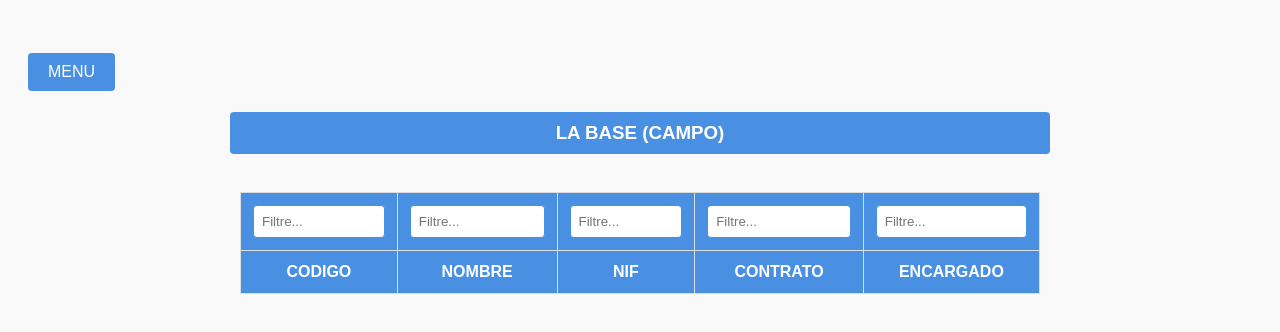
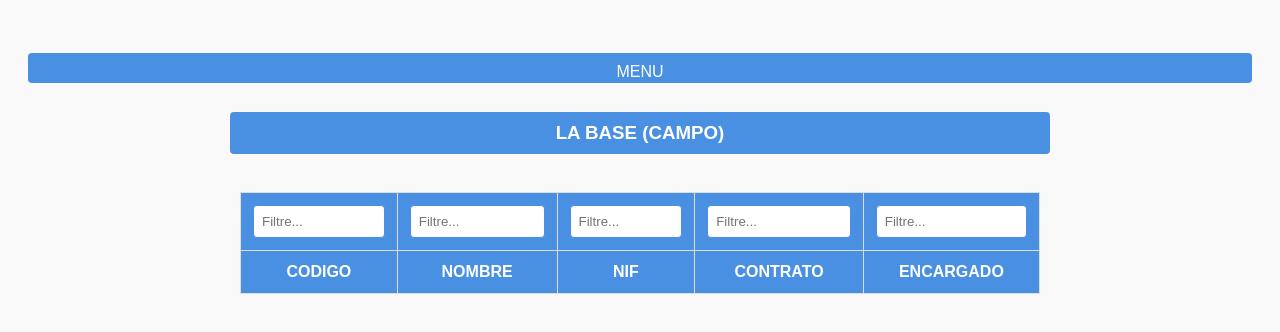
Before and after one commit to aroma-RH/LA-ABSE, a plain HTML site: page index.html in a window 1280 px wide. Drawn offline with Linux system fonts and the light colour scheme; no server answers.

Commit message:
Update index.html

```diff
--- a/index.html
+++ b/index.html
@@ -84,6 +84,8 @@
         border: none;
         cursor: pointer;
         border-radius: 4px;
+        height: 30px;
+        width: 100%;
       }
 
       .dropbtn:hover {
```
